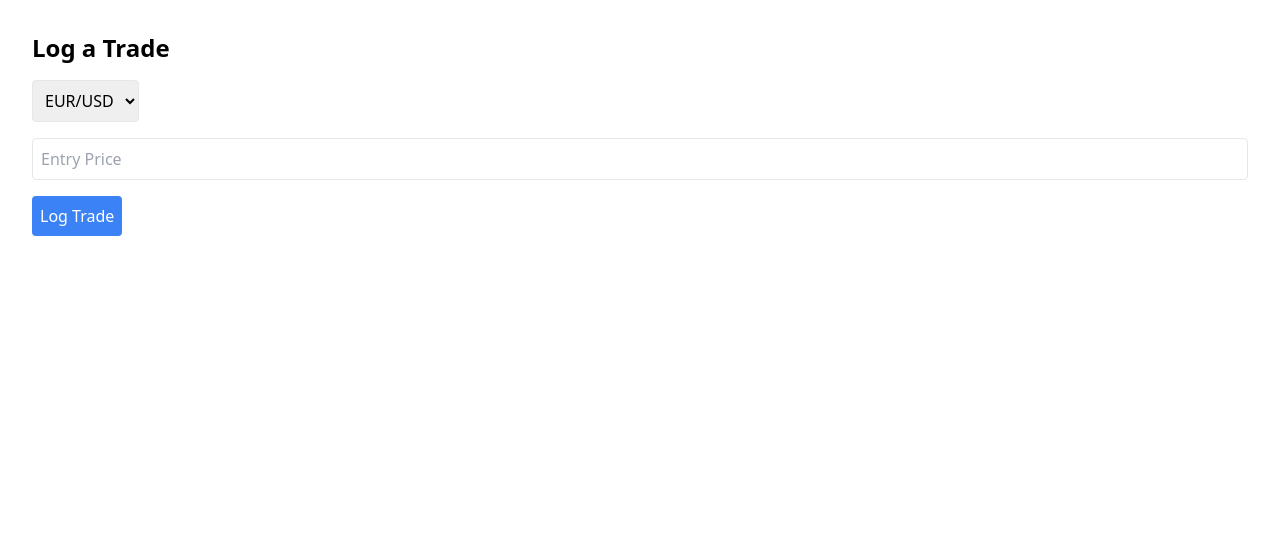
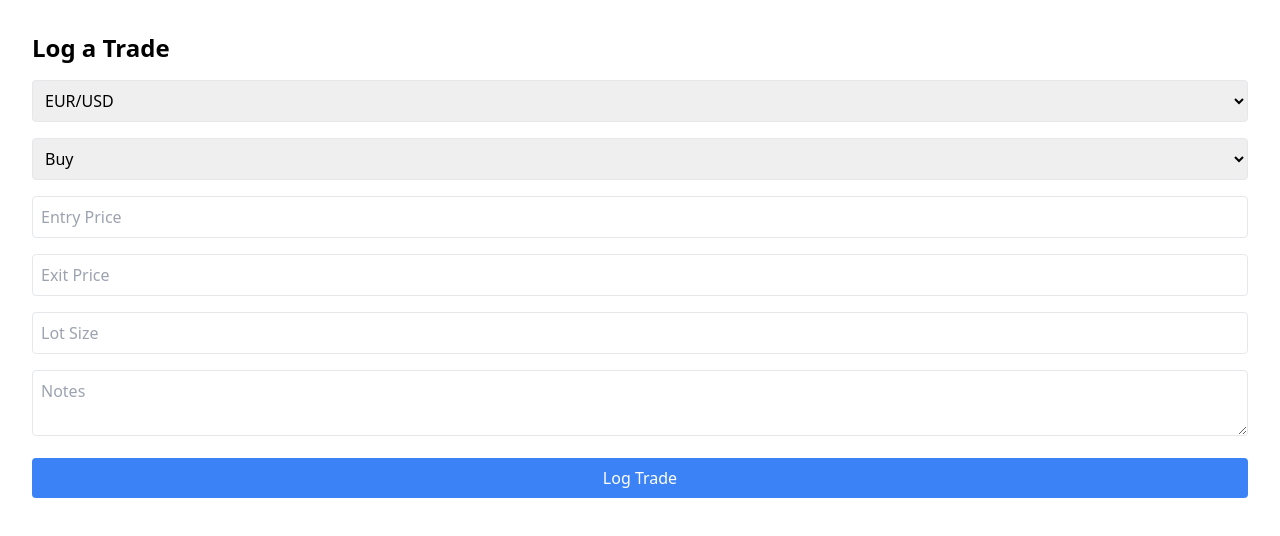
Before and after one commit to Jeff-tek/forex-journal-app, a Next.js app: page /trades in a window 1280 px wide. Shown: the top 536 px of the page. Built offline with nearby package versions, Linux system fonts and the light colour scheme.

Commit message:
Add Supabase integration for trade storage

```diff
--- a/pages/trades.js
+++ b/pages/trades.js
@@ -1,4 +1,9 @@
 import { useState } from 'react';
+import { createClient } from '@supabase/supabase-js';
+
+const supabaseUrl = process.env.NEXT_PUBLIC_SUPABASE_URL;
+const supabaseAnonKey = process.env.NEXT_PUBLIC_SUPABASE_ANON_KEY;
+const supabase = createClient(supabaseUrl, supabaseAnonKey);
 
 export default function Trades() {
   const [formData, setFormData] = useState({
@@ -10,9 +15,35 @@ export default function Trades() {
     notes: '',
   });
 
-  const handleSubmit = (e) => {
+  const handleSubmit = async (e) => {
     e.preventDefault();
-    alert('Trade logged! (Connect to Supabase in a real app)');
+
+    const { data, error } = await supabase
+      .from('trades')
+      .insert([
+        {
+          pair: formData.pair,
+          direction: formData.direction,
+          entry_price: parseFloat(formData.entryPrice),
+          exit_price: parseFloat(formData.exitPrice),
+          lot_size: parseFloat(formData.lotSize),
+          notes: formData.notes,
+        }
+      ]);
+
+    if (error) {
+      alert(`Error saving trade: ${error.message}`);
+    } else {
+      alert('Trade saved successfully!');
+      setFormData({
+        pair: 'EUR/USD',
+        direction: 'buy',
+        entryPrice: '',
+        exitPrice: '',
+        lotSize: '',
+        notes: '',
+      });
+    }
   };
 
   return (
@@ -22,11 +53,19 @@ export default function Trades() {
         <select
           value={formData.pair}
           onChange={(e) => setFormData({ ...formData, pair: e.target.value })}
-          className="p-2 border rounded"
+          className="p-2 border rounded w-full"
         >
           <option>EUR/USD</option>
           <option>GBP/JPY</option>
           <option>BTC/USD</option>
+        </select>
+        <select
+          value={formData.direction}
+          onChange={(e) => setFormData({ ...formData, direction: e.target.value })}
+          className="p-2 border rounded w-full"
+        >
+          <option value="buy">Buy</option>
+          <option value="sell">Sell</option>
         </select>
         <input
           type="text"
@@ -35,7 +74,27 @@ export default function Trades() {
           onChange={(e) => setFormData({ ...formData, entryPrice: e.target.value })}
           className="p-2 border rounded w-full"
         />
-        <button type="submit" className="bg-blue-500 text-white p-2 rounded">
+        <input
+          type="text"
+          placeholder="Exit Price"
+          value={formData.exitPrice}
+          onChange={(e) => setFormData({ ...formData, exitPrice: e.target.value })}
+          className="p-2 border rounded w-full"
+        />
+        <input
+          type="text"
+          placeholder="Lot Size"
+          value={formData.lotSize}
+          onChange={(e) => setFormData({ ...formData, lotSize: e.target.value })}
+          className="p-2 border rounded w-full"
+        />
+        <textarea
+          placeholder="Notes"
+          value={formData.notes}
+          onChange={(e) => setFormData({ ...formData, notes: e.target.value })}
+          className="p-2 border rounded w-full"
+        />
+        <button type="submit" className="bg-blue-500 text-white p-2 rounded w-full">
           Log Trade
         </button>
       </form>
```
Also changed, not shown: package.json (+4 -3 lines), 2 other files (tests, documents, lock files or other folders).
